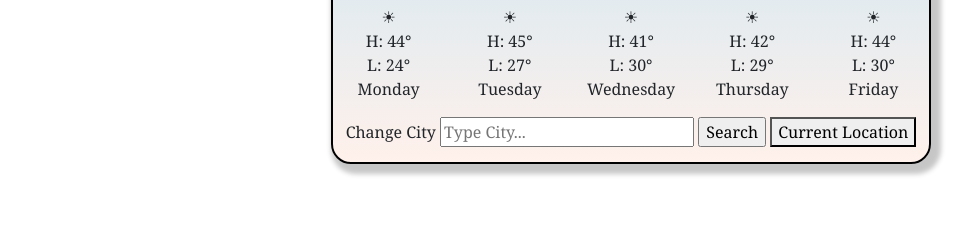
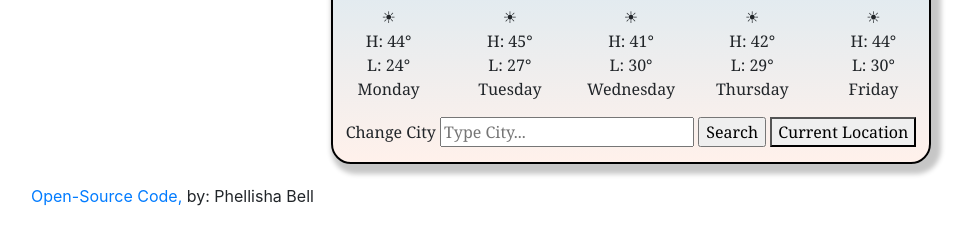
Before and after one commit to Phellisha/weather-app, a plain HTML site: page index.html in a window 1280 px wide. Shown: the part 379-624 px from the top of the page, without its empty margins (9-983 px from the left). Drawn offline with nearby package versions, Linux system fonts and the light colour scheme.

Commit message:
added link to GitHub repository

```diff
--- a/index.html
+++ b/index.html
@@ -4,7 +4,7 @@
     <meta charset="UTF-8" />
     <meta http-equiv="X-UA-Compatible" content="IE=edge" />
     <meta name="viewport" content="width=device-width, initial-scale=1.0" />
-    <title>WeatherProject</title>
+    <title>Weather App</title>
     <link
       rel="stylesheet"
       href="https://cdn.jsdelivr.net/npm/bootstrap@4.3.1/dist/css/bootstrap.min.css"
@@ -85,6 +85,12 @@
         <button class="location" id="location">Current Location</button>
       </form>
     </div>
+    <p>
+      <a href="https://github.com/Phellisha/weather-app" target="_blank">
+        Open-Source Code,</a
+      >
+      by: Phellisha Bell
+    </p>
     <script src="src/index.js" alt="script"></script>
   </body>
 </html>
```
